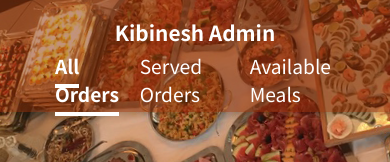
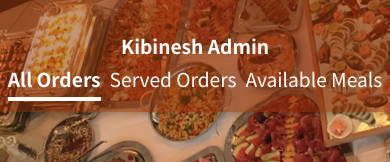
Before and after one commit to daniel-bogale/kibinesh-cafe-admin, a React (Create React App) app: page / in a window 390 px wide. Shown: the top 162 px of the page. Built offline with nearby package versions, Linux system fonts and the light colour scheme; no server answers.

Commit message:
ui editing

```diff
--- a/src/component/Layout/Header.module.css
+++ b/src/component/Layout/Header.module.css
@@ -34,12 +34,15 @@ nav {
   display: flex;
   justify-content: space-between;
   align-items: center;
+  gap: 0.5rem;
   list-style-type: none;
   width: 100%;
   transition: all 0.5s;
+  text-align: center;
 }
 nav li {
-  margin-left: 1rem;
+  margin: 0;
+  padding: 0;
 }
 
 nav a {
@@ -63,7 +66,10 @@ h1 {
 }
 
 @media (max-width: 700px) {
+  .header {
+    padding: 0 2%;
+  }
   .header h1 {
-    font-size: 1.3rem;
+    font-size: 1.2rem;
   }
 }
```
